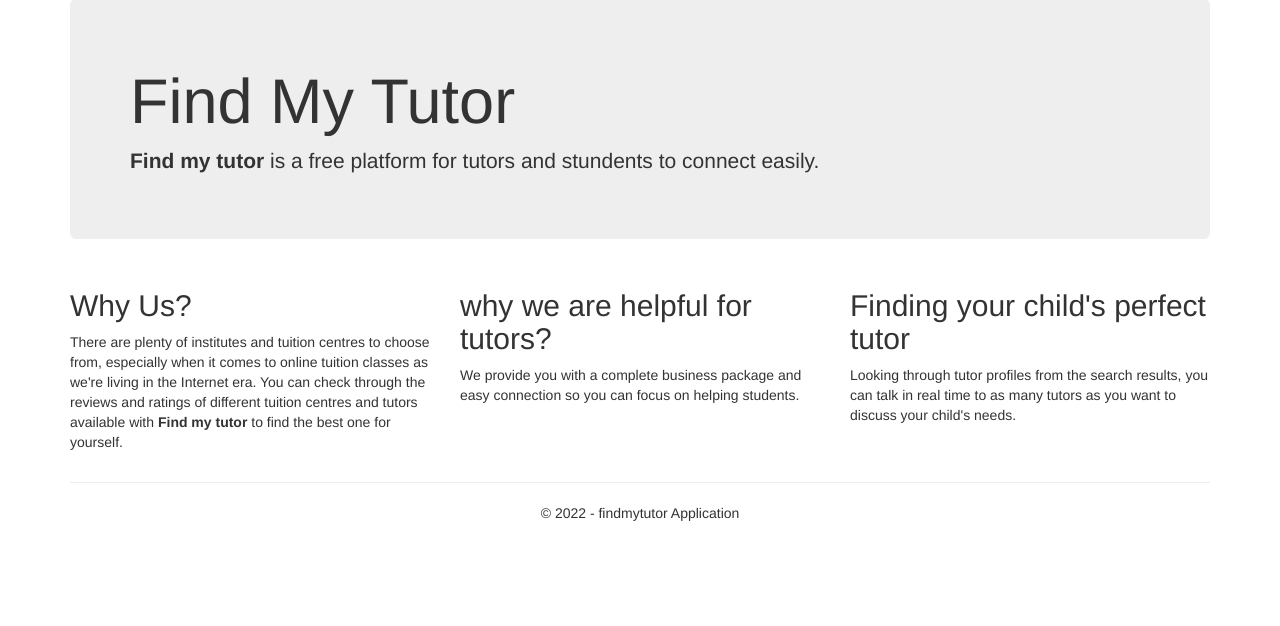
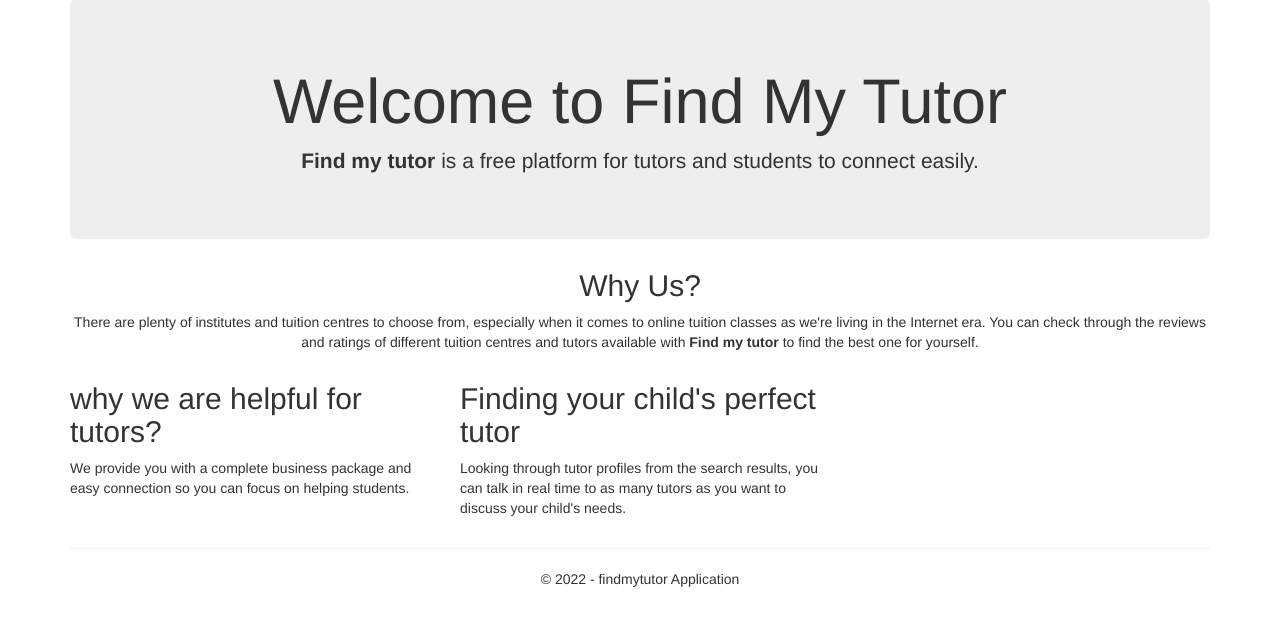
Before and after one commit to Ritika2704/findmytutor, an ASP.NET MVC app: page / in a window 1280 px wide. Shown: the part 51-677 px from the top of the page. Run offline with ASP.NET Core 8 and stand-ins for ASP.NET MVC 5, Linux system fonts and the light colour scheme; the project's own start-up code is not run; a stand-in starts its controllers and pages; some libraries are stand-ins or nearby versions.

Commit message:
edit header

```diff
--- a/findmytutor/Views/Home/Index.cshtml
+++ b/findmytutor/Views/Home/Index.cshtml
@@ -4,22 +4,23 @@
 }
 
 <div class="jumbotron">
-    <h1> Find My Tutor</h1>
-    <p class="lead"><b>Find my tutor</b> is a free platform for tutors and stundents to connect easily.</p>
+    <h1 style="text-align:center"> Welcome to Find My Tutor</h1>
+    <p class="lead" style="text-align:center"><b>Find my tutor</b> is a free platform for tutors and students to connect easily.</p>
 
 
 </div>
 
-<div class="row">
-    <div class="col-md-4">
-        <h2>Why Us?</h2>
-        <p>
+
+
+<h2 style="text-align:center" >Why Us?</h2>
+<p  style="text-align:center">
     There are plenty of institutes and tuition centres to choose from,
     especially when it comes to online tuition classes as we're living in the Internet era.
     You can check through the reviews and ratings of different tuition centres and tutors available with <b>Find my tutor</b> to find the best one for yourself.
 </p>
 @*<p><a class="btn btn-default" href="https://go.microsoft.com/fwlink/?LinkId=301865">Learn more &raquo;</a></p>*@
-    </div>
+
+<div class="row">
 <div class="col-md-4">
     <h2>why we are helpful for tutors? </h2>
     <p>We provide you with a complete business package and easy connection so you can focus on helping students.</p>
--- a/findmytutor/Views/Shared/_Layout.cshtml
+++ b/findmytutor/Views/Shared/_Layout.cshtml
@@ -3,7 +3,7 @@
 <head>
     <meta charset="utf-8" />
     <meta name="viewport" content="width=device-width, initial-scale=1.0">
-    <title>@ViewBag.Title - My ASP.NET Application</title>
+    <title>@ViewBag.Title - find my tutor</title>
     @Styles.Render("~/Content/css")
     @Scripts.Render("~/bundles/modernizr")
 </head>
```
Lines whose indentation alone changed are shown as unchanged.
